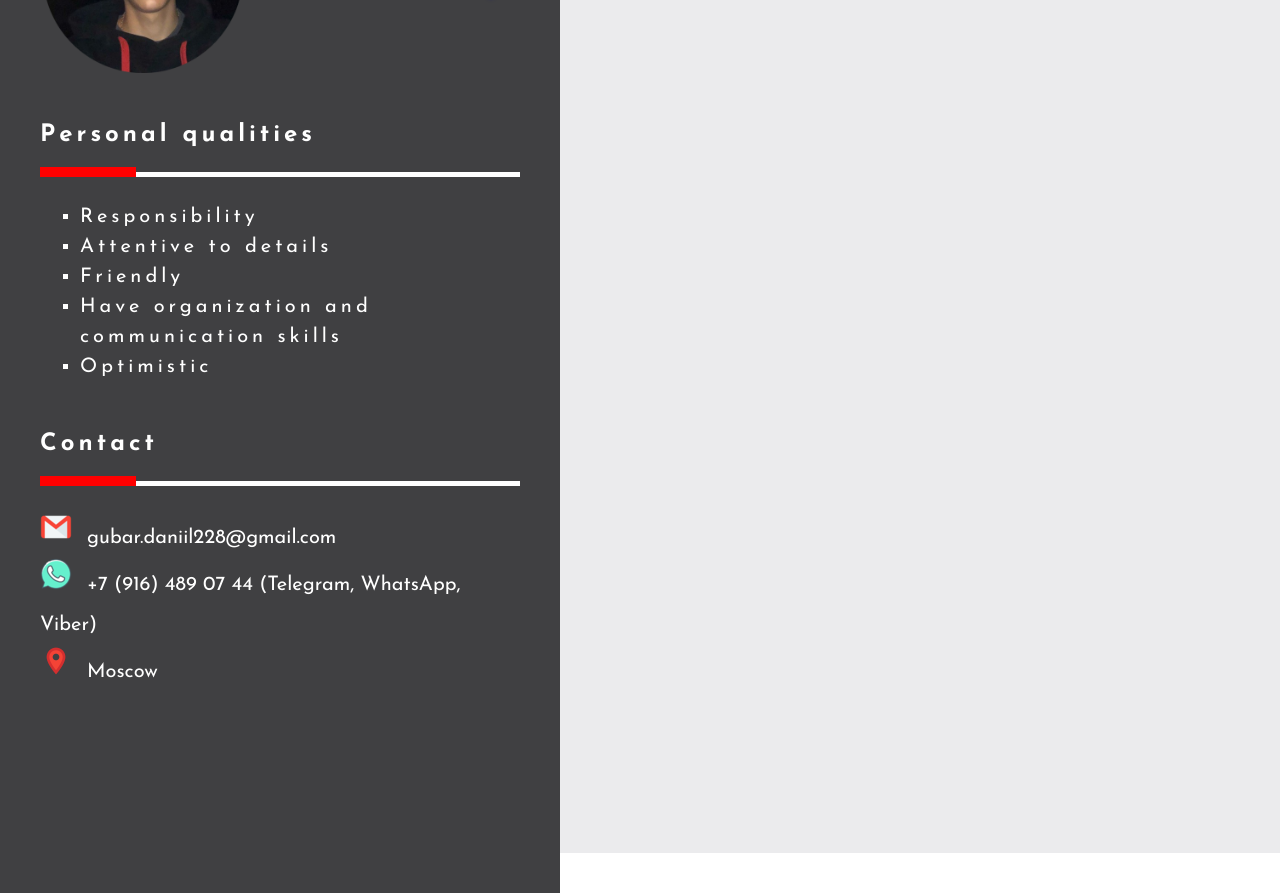
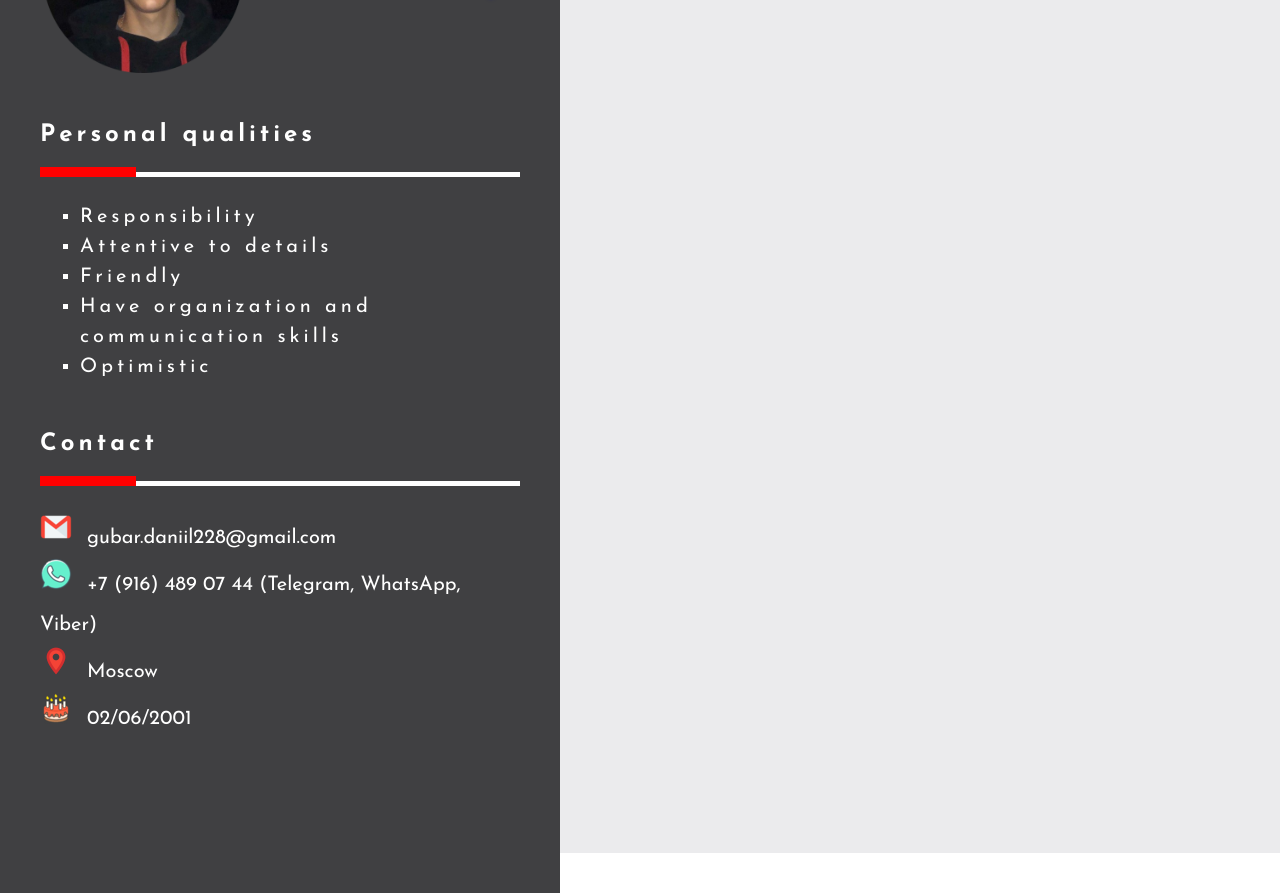
Before and after one commit to Rejoxi/CV, a plain HTML site: page index.html in a window 1280 px wide. Shown: the part 147-1040 px from the top of the page. Drawn offline with Linux system fonts and the light colour scheme.

Commit message:
birthday

```diff
--- a/index.html
+++ b/index.html
@@ -44,6 +44,7 @@
                         <li><img class="contact_images" src="images/mail.png">gubar.daniil228@gmail.com</li>
                         <li><img class="contact_images" src="images/tel.png">+7 (916) 489 07 44 (Telegram, WhatsApp, Viber)</li>
                         <li><img class="contact_images" src="images/loc.png">Moscow</li>
+                        <li><img class="contact_images" src="images/birthday.png">02/06/2001</li>
                     </ul>
                 </div>
             </div>
```
Also changed, not shown: images/birthday.png (added).
